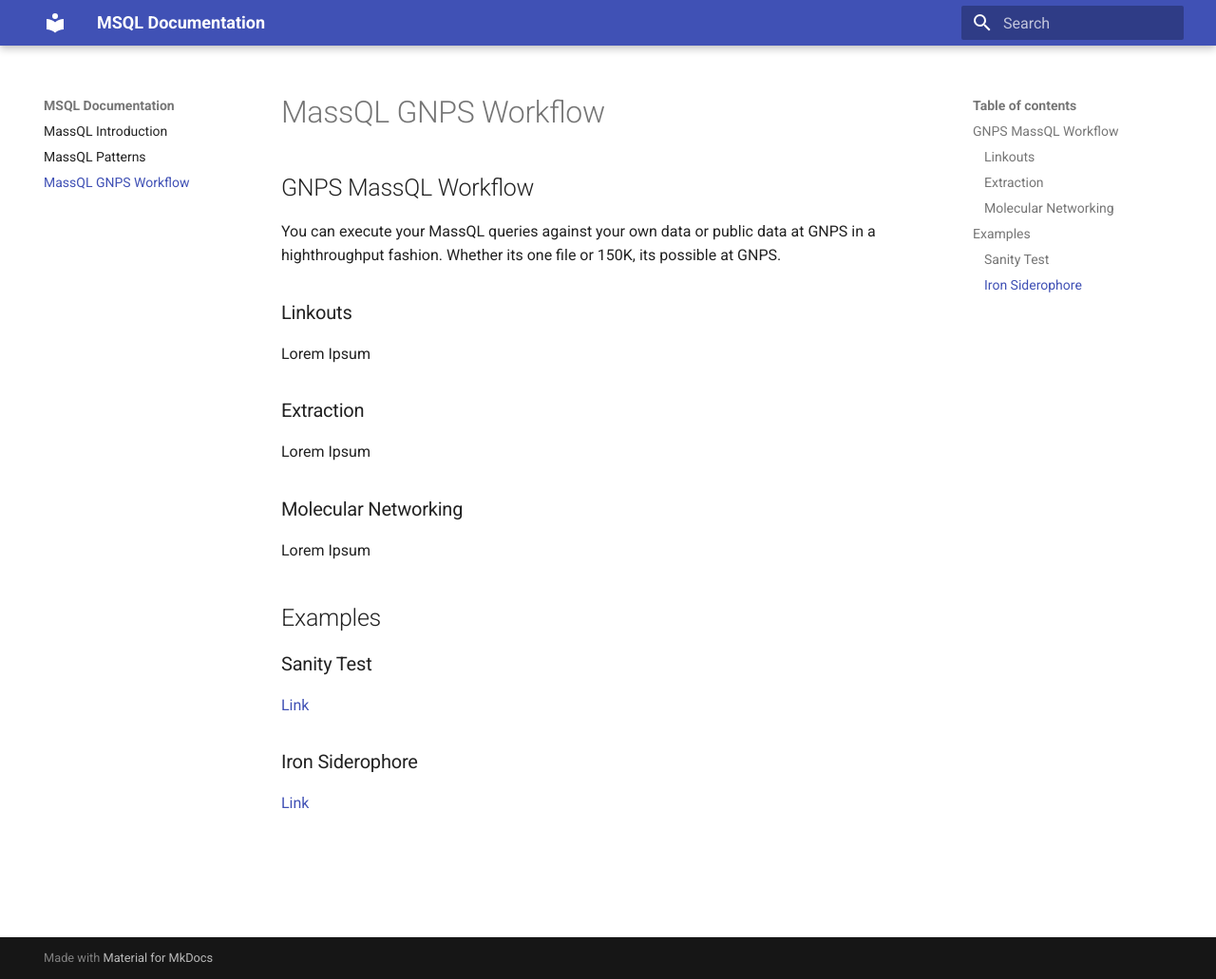
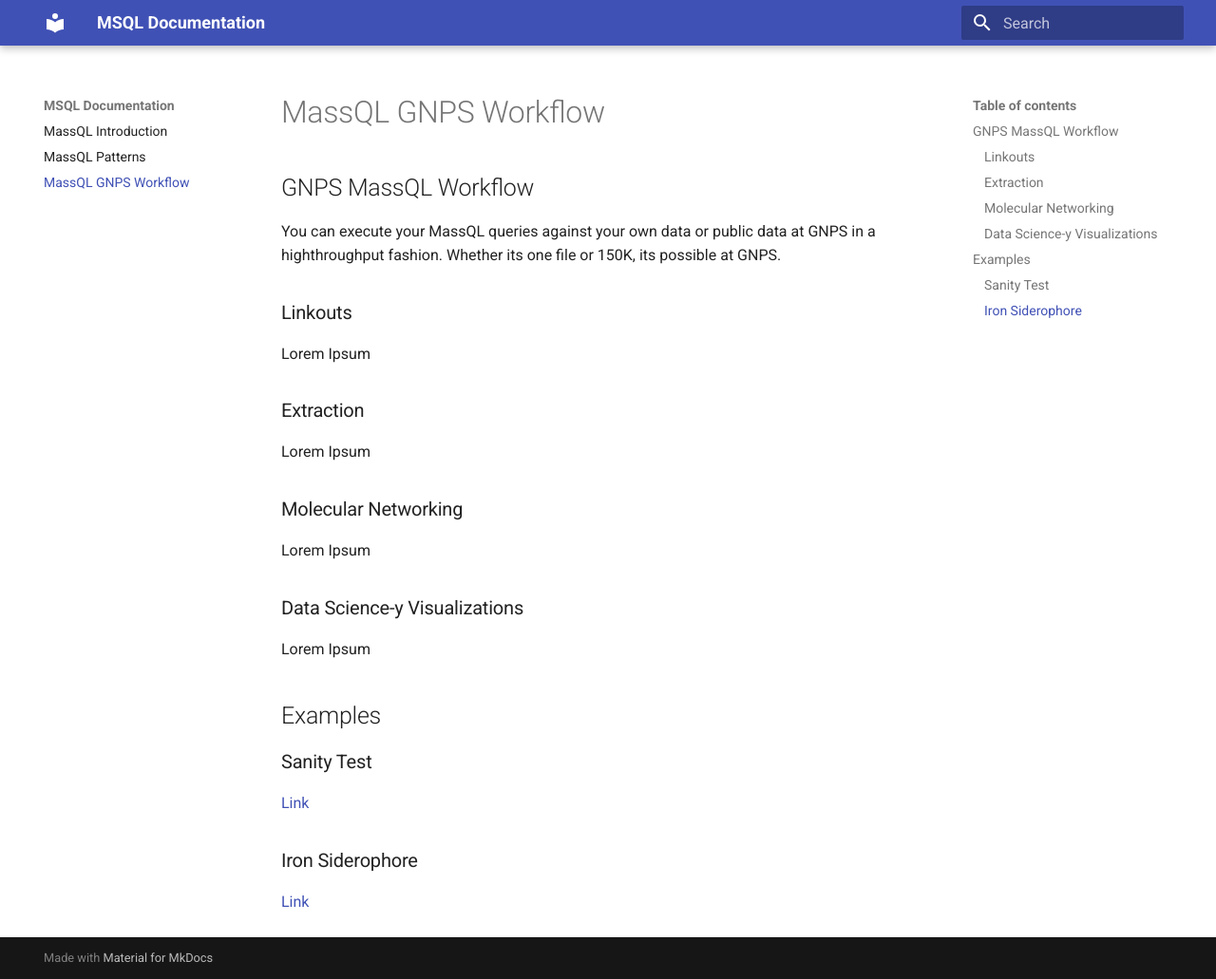
Before and after one commit to mwang87/MassQueryLanguage_Documentation, an MkDocs documentation site: the page built from docs/gnps.md, in a window 1280 px wide and 1031 px high. Shown: the whole window at 95% size. Built offline with MkDocs 1.6.1 and Material for MkDocs 9.7.7, drawn with Linux system fonts in a browser that asks for light colours.

Commit message:
adding more docs

```diff
--- a/docs/gnps.md
+++ b/docs/gnps.md
@@ -15,6 +15,11 @@
 
 Lorem Ipsum
 
+### Data Science-y Visualizations
+
+Lorem Ipsum
+
+
 ## Examples
 
 ### Sanity Test
```
